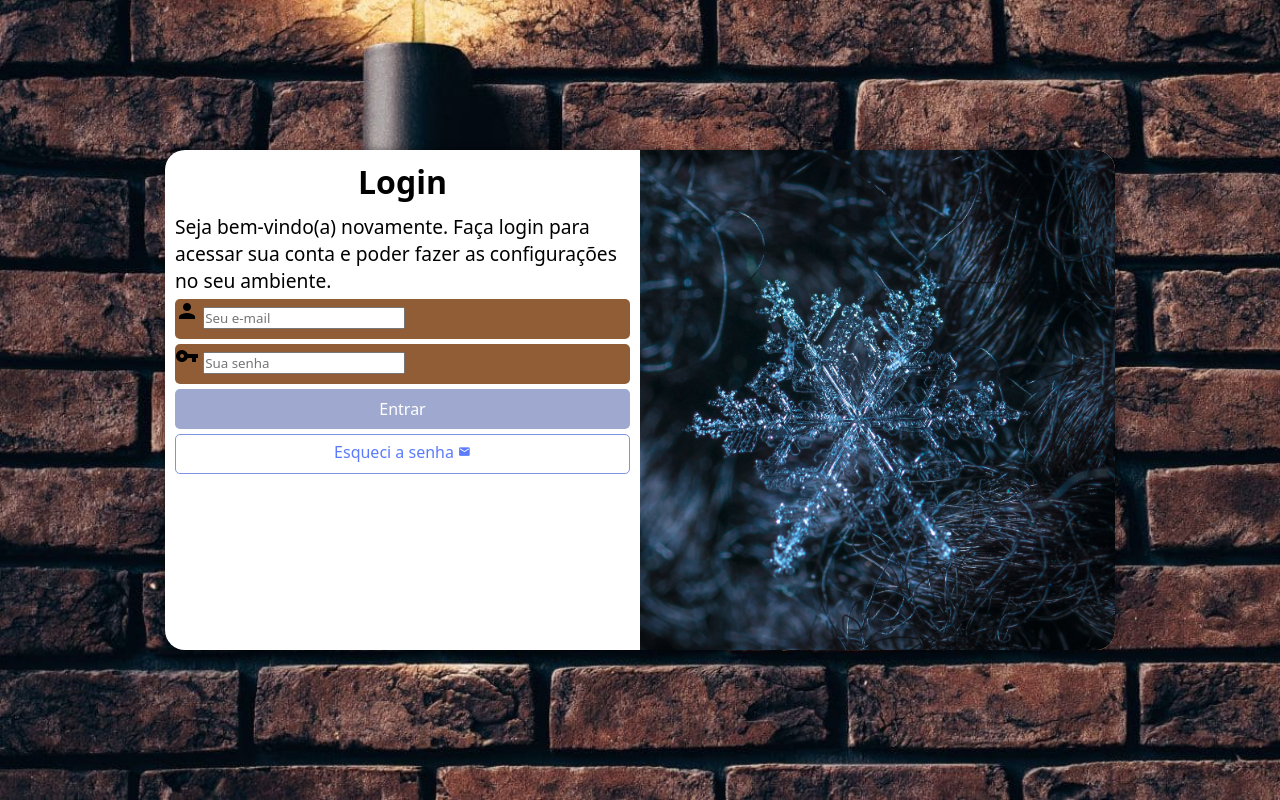
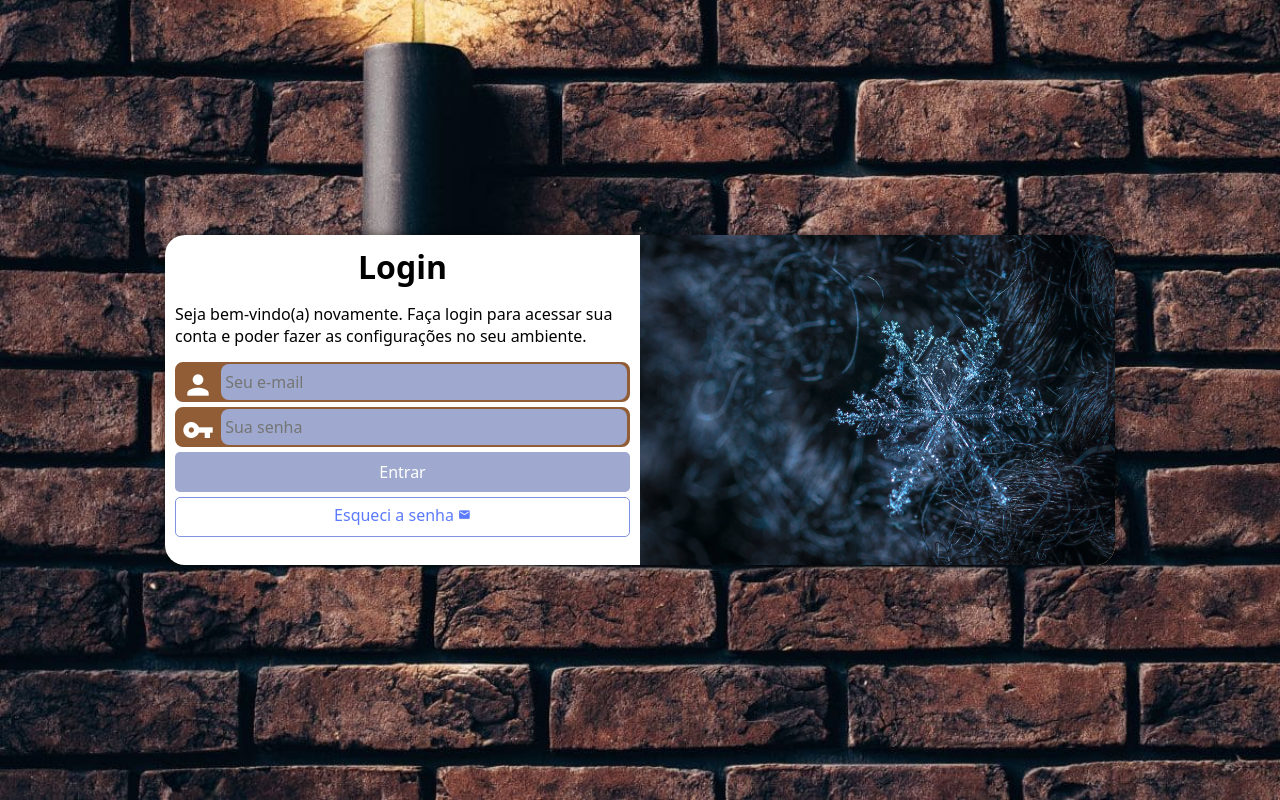
Before and after one commit to Binhozero11/projeto-login, a plain HTML site: page index.html in a window 1280 px wide. Drawn offline with Linux system fonts and the light colour scheme.

Commit message:
bug corrigido e projeto finalizado

```diff
--- a/css/media-querey.css
+++ b/css/media-querey.css
@@ -14,6 +14,7 @@
 
     section#login {
         width: 80vw;
+        height: 280px;
     }
 
     section#login > div#imagem {
@@ -41,6 +42,7 @@
 
     section#login {
         width: 950px;
+        height: 330px;
     }
 
     section#login > div#imagem {
@@ -61,6 +63,7 @@
     }
 
     div#formulario > p {
-        font-size: 1.2em;
+        font-size: 1em;
+        margin: 15px 0;
     }
 }
--- a/css/style.css
+++ b/css/style.css
@@ -30,13 +30,13 @@ section#login {
     position: absolute;
     top: 50%;
     left: 50%;
-    transform: translate(-50%, -50%);
     overflow: hidden;
     background-color: white;
     width: 250px;
     height: 500px;
     border-radius: 20px;
     box-shadow: 0px 0px 10px rgba(0, 0, 0, 0.459);
+    transform: translate(-50%, -50%);
     transition: width 0.3s, height 0.3s;
     transition-timing-function: ease;
 }
@@ -68,12 +68,35 @@ form > div.campo {
     display: block;
     width: 100%;
     height: 40px;
-    border-radius: 5px;
+    border: 2px solid #915D36;
+    border-radius: 8px;
     margin: 5px 0;
 }
 
 form > div.campo > label {
     display: none;
+}
+
+div.campo > span {
+    color: white;
+    font-size: 2em;
+    width: 40px;
+    padding: 5px;
+}
+
+div.campo > input {
+    background-color: #9FA9CF;
+    font-size: 1em;
+    width: calc(100% - 44.7px);
+    height: 100%;
+    border-radius: 8px;
+    border: none;
+    padding: 4px;
+    transform: translateY(-13px);
+}
+
+div.campo > input:focus-within {
+    background-color: white;
 }
 
 form > input[type=submit] {
```
